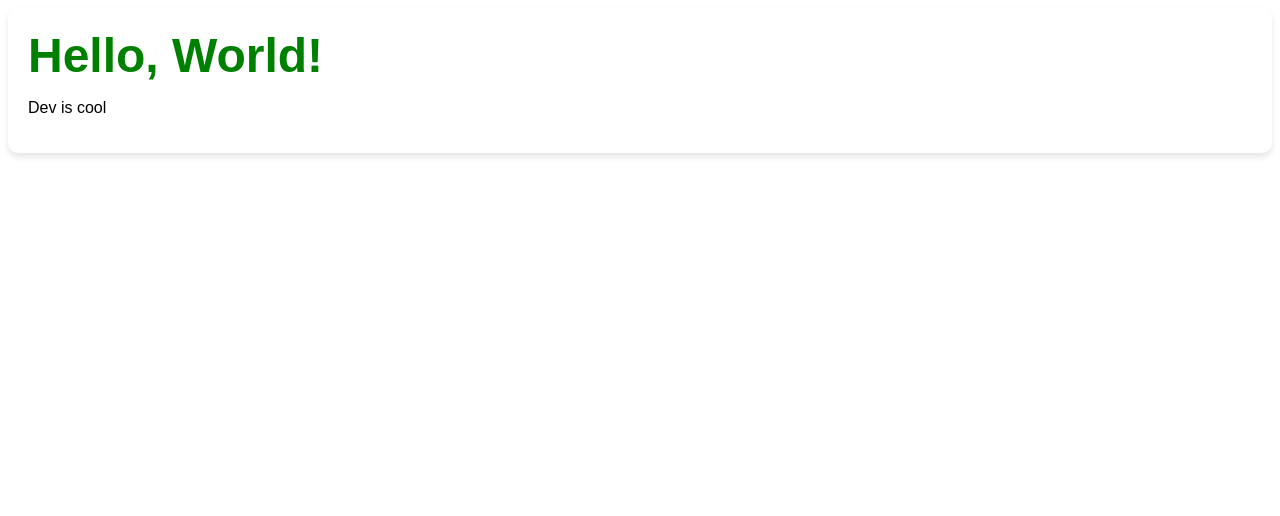
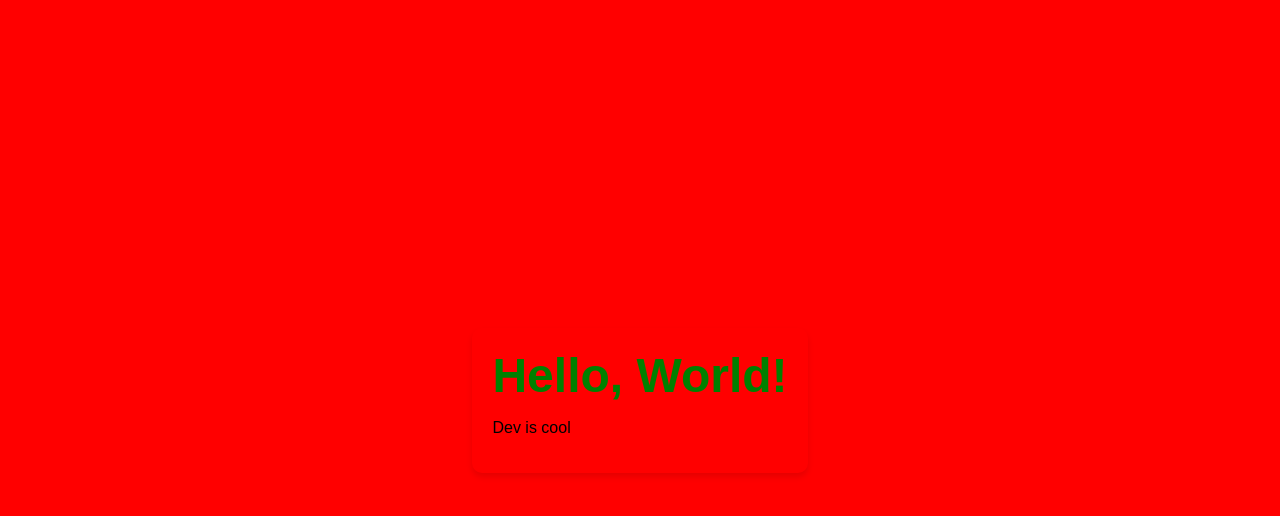
Before and after one commit to GitCadet/HelloWorld, a plain HTML site: page pre-prod/hworld.html in a window 1280 px wide. Drawn offline with Linux system fonts and the light colour scheme.

Commit message:
Update hworld.html
Resolve more conflicts

```diff
--- a/pre-prod/hworld.html
+++ b/pre-prod/hworld.html
@@ -6,7 +6,7 @@
   <title>Simple CSS Web App</title>
   <style>
     body {
-      font-family: Poppins, sans-serif; /* Changed
+      font-family: Poppins, sans-serif; /* Changed */
       margin: 0;
       padding: 0;
       display: flex;
@@ -17,7 +17,7 @@
     }
 
     .box {
-      background-color: white; /* White background for the box */
+      background-color: red; /* Red background for the box */
       padding: 20px;
       border-radius: 10px; /* Optional: adds rounded corners */
       box-shadow: 0 4px 6px rgba(0, 0, 0, 0.1); /* Optional: shadow for the box */
@@ -31,7 +31,7 @@
   </style>
 </head>
 <body>
-  <div class="container">
+  <div class="box">
     <h1>Hello, World!</h1>
     <p>Dev is cool</p> <!-- Added this line -->
   </div>
```
